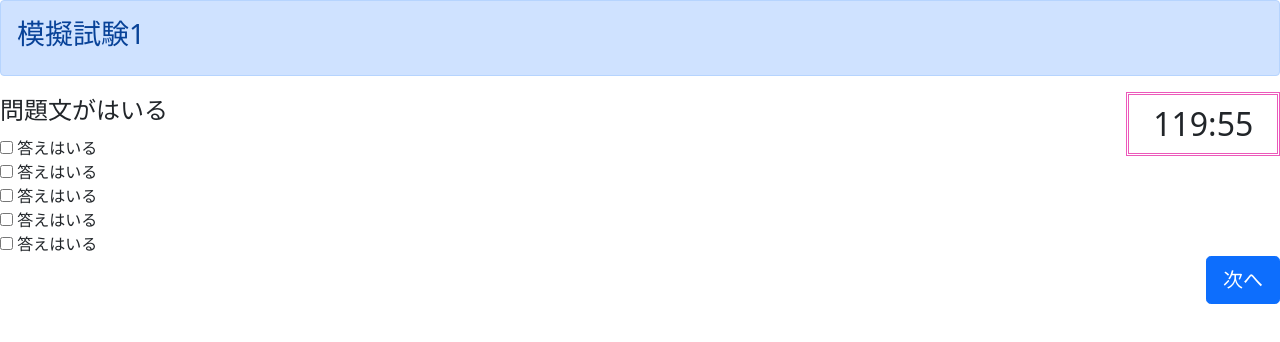
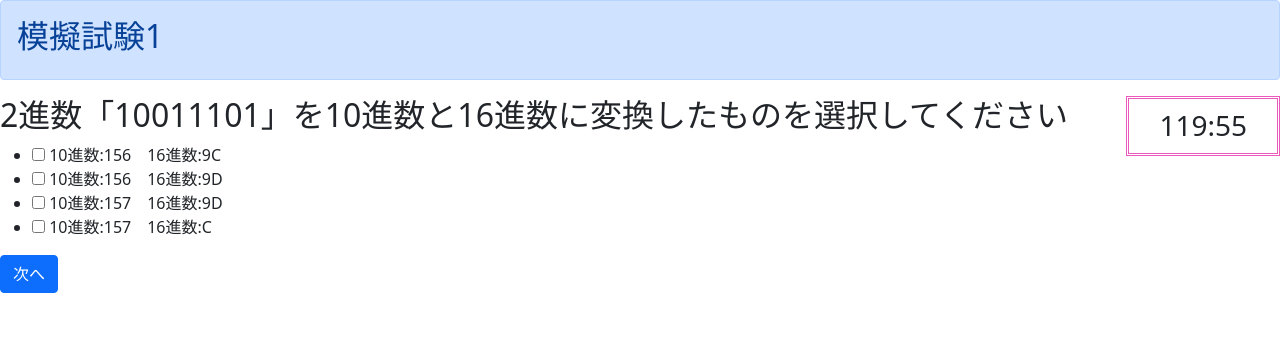
Before and after one commit to kamoshidar/nameAK, a plain HTML site: page 模擬試験作成/Testpaje/test1.html in a window 1280 px wide. Drawn offline with nearby package versions, Linux system fonts and the light colour scheme; files that its build step writes are made by us from their sources.

Commit message:
Update test1.html

```diff
--- a/模擬試験作成/Testpaje/test1.html
+++ b/模擬試験作成/Testpaje/test1.html
@@ -1,15 +1,15 @@
 <!DOCTYPE html>
-<html>
+<html lang="ja">
   <head>
-    <link rel="stylesheet" href="Testpaje/start.css">
+    <meta charset="UTF-8" />
+    <meta name="viewport" content="width=device-width, initial-scale=1.0" />
+    <link rel="stylesheet" href="style.css" />
     <link href="https://cdn.jsdelivr.net/npm/bootstrap@5.0.2/dist/css/bootstrap.min.css" rel="stylesheet" integrity="sha384-EVSTQN3/azprG1Anm3QDgpJLIm9Nao0Yz1ztcQTwFspd3yD65VohhpuuCOmLASjC" crossorigin="anonymous">
-  <meta charset="UTF-8">
-  <title>テストページ</title>
+    <title>模擬テスト1</title>
   </head>
   <body>
-
     <div class="alert alert-primary" role="alert">
-        <header><h3>模擬試験1</h3></header>
+      <h2>模擬試験1</h2>
   </div>
   <script>
     window.addEventListener('DOMContentLoaded', ()=>{
@@ -24,8 +24,9 @@
       },1000);
     });
     </script>
+
     <style>
-            h2 {
+      h3 {
       border:#ec59ba 3px double; /*境界線の指定*/
       padding:10px;
       text-align: center;
@@ -33,49 +34,37 @@
       width: 12%;
       }
 
+      </style>
+  <h3 id="timer"></h3>
 
-            .btn{
-               float: right;
-               bottom: 0;
-            }
-            body { min-height: 100vh; }
+    <div class="quiz-container" id="quiz">
+      <div class="quiz-header">
+        <h2 id="question">Question text</h2>
+        <ul>
+          <li>
+            <input type="checkbox" name="answer" id="a" class="answer">
+            <label for="a" id="a_text">Question</label>
+          </li>
 
-            </style>
+          <li>
+            <input type="checkbox" name="answer" id="b" class="answer">
+            <label for="b" id="b_text">Question</label>
+          </li>
 
-        <h2 id="timer"></h2>
+          <li>
+            <input type="checkbox" name="answer" id="c" class="answer">
+            <label for="c" id="c_text">Question</label>
+          </li>
 
-      <fieldset>
-        <legend>問題文がはいる</legend>
-
-        <div>
-          <input type="checkbox" >
-          <label for="scales">答えはいる</label>
+          <li>
+            <input type="checkbox" name="answer" id="d" class="answer">
+            <label for="d" id="d_text">Question</label>
+          </li>
+        </ul>
       </div>
-
-        <div>
-          <input type="checkbox" >
-          <label for="horns">答えはいる</label>
+      <button id="submit" type="button" class="btn btn-primary">次へ</button>
     </div>
-
-        <div>
-          <input type="checkbox">
-          <label for="horns">答えはいる</label>
-        </div>
-
-        <div>
-          <input type="checkbox">
-          <label for="horns">答えはいる</label>
-        </div>
-
-        <div>
-          <input type="checkbox">
-          <label for="horns">答えはいる</label>
-        </div>
-
-    </fieldset>
-
-    <button id="btn" type="button" class="btn btn-primary btn-lg">次へ</button>
-
+    <script src="mondai.js"></script>
     <script src="start.js"></script>
   </body>
 </html>
```
Lines whose indentation alone changed are shown as unchanged.
